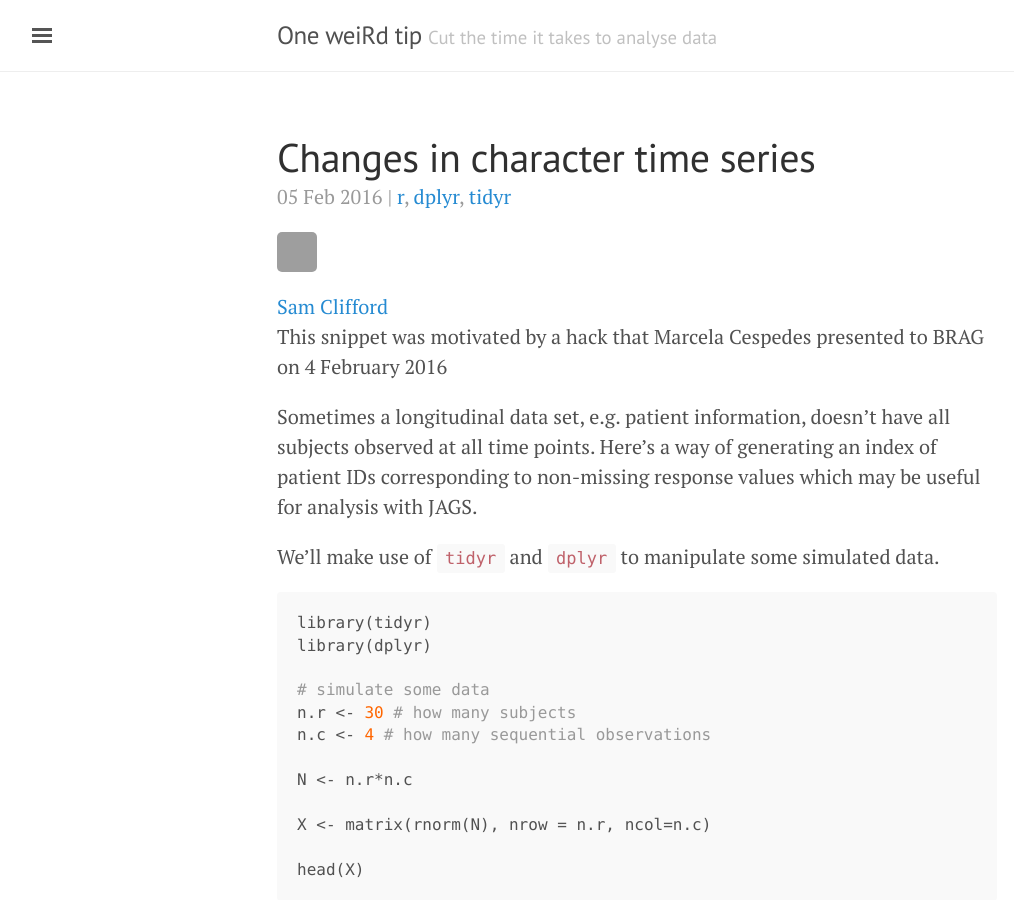
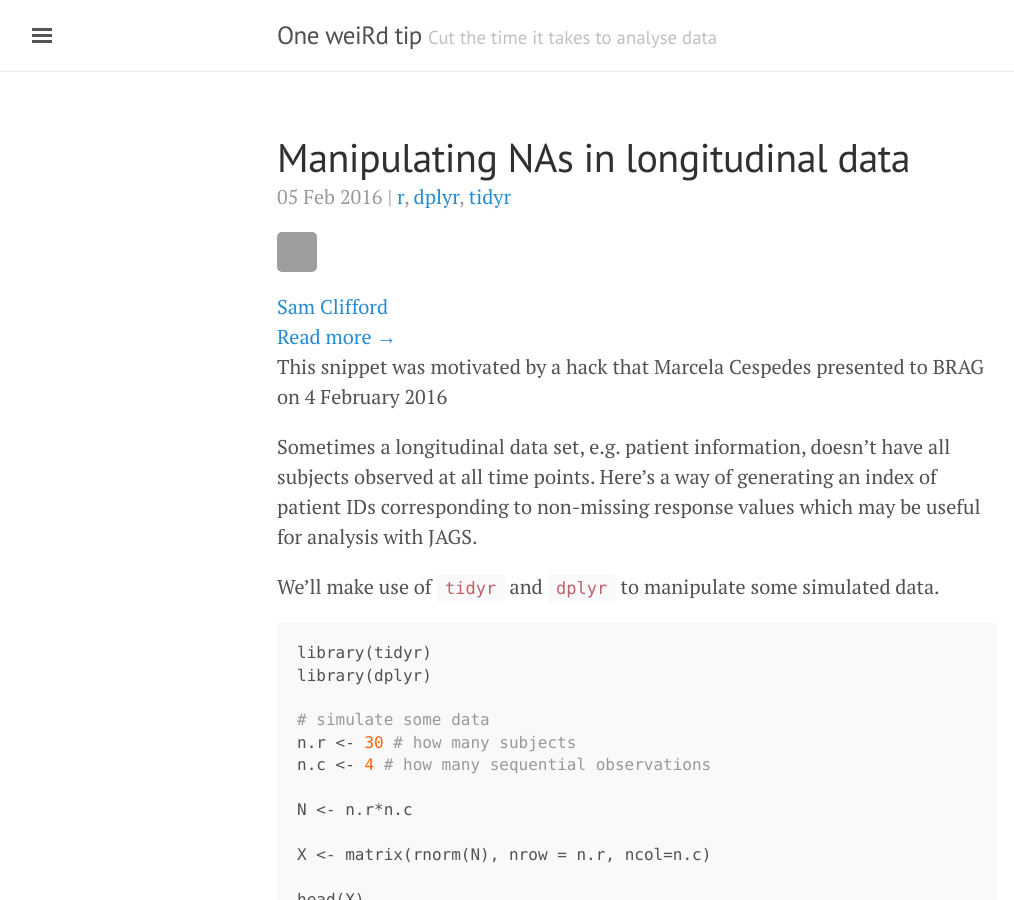
Before and after one commit to bragqut/bragqut.github.io, a Jekyll site: the page built from index.html, in a window 1280 px wide and 900 px high. Shown: the whole window, without its empty margins (3-1017 px from the left). Built offline with Jekyll 4.4.1, drawn with Linux system fonts in a browser that asks for light colours; the list of posts is cut into pages by our own code; part of the change alters nothing that is shown; some of the changed text lies outside the part shown; grey boxes are pictures that could not be loaded.

Commit message:
testing jekyll-read-mode

````diff
--- /dev/null
+++ b/_plugins/jekyll-read-more.rb
@@ -0,0 +1,2 @@
+require_relative 'jekyll-read-more/filter'
+require_relative 'jekyll-read-more/version'
--- /dev/null
+++ b/_plugins/jekyll-read-more/filter.rb
@@ -0,0 +1,51 @@
+# jekyll-read-more
+#
+# A Liquid Filter for Jekyll to check and retrieve
+# an excerpt from a post.
+#
+# https://github.com/borwahs/jekyll-read-more
+#
+# Copyright (c) Rob Shaw, 2015
+# See readme.md for LICENSE information.
+
+module Jekyll
+  module ReadMore
+    module Filter
+      extend self
+
+      # uses the markdown format <!--- (three dashes)
+      EXCERPT_BREAK_TAG = "<!---excerpt-break-->"
+
+      def post_contains_excerpt_tag(post)
+        if (!post)
+          return false
+        end
+
+        if (post.strip.empty?)
+          return false
+        end
+
+        post.include?(EXCERPT_BREAK_TAG)
+      end
+
+      def get_post_excerpt(post)
+        if !post_contains_excerpt_tag(post)
+          return post
+        end
+
+        post_split = post.split(EXCERPT_BREAK_TAG)
+
+        strip_footnotes(post_split[0])
+      end
+
+      def strip_footnotes(content)
+        # Example: <sup>...</sup>
+        # Regex: <sup>.*?<\/sup>/mi
+
+        content.gsub(/<sup>.*?<\/sup>/mi, '')
+      end
+    end
+  end
+end
+
+Liquid::Template.register_filter(Jekyll::ReadMore::Filter) if defined?(Liquid)
--- /dev/null
+++ b/_plugins/jekyll-read-more/version.rb
@@ -0,0 +1,5 @@
+module Jekyll
+  module ReadMore
+    VERSION = "0.1.3"
+  end
+end
--- a/_posts/2016-02-05-manipulating-nas-in-longitudinal-data.md
+++ b/_posts/2016-02-05-manipulating-nas-in-longitudinal-data.md
@@ -1,6 +1,6 @@
 ---
 layout: post
-title: Changes in character time series
+title: Manipulating NAs in longitudinal data
 author: samclifford
 tags:
  - r
@@ -13,6 +13,8 @@ This snippet was motivated by a hack that Marcela Cespedes presented to BRAG on
 Sometimes a longitudinal data set, e.g. patient information, doesn't have all subjects observed at all time points. Here's a way of generating an index of patient IDs corresponding to non-missing response values which may be useful for analysis with JAGS.
 
 We'll make use of `tidyr` and `dplyr` to manipulate some simulated data.
+
+<!---excerpt-break-->
 
 ``` r
 library(tidyr)
--- a/index.html
+++ b/index.html
@@ -18,6 +18,10 @@ title: Home
 	{% assign author = site.authors[post.author] %}
 
 	{% include authorinfo.html %}
+
+	{% if post.content | post_contains_excerpt_tag %}
+      <a href="{{ post.url }}">Read more →</a>
+    {% endif %}
 
     {{ post.content }}
   </div>
````
